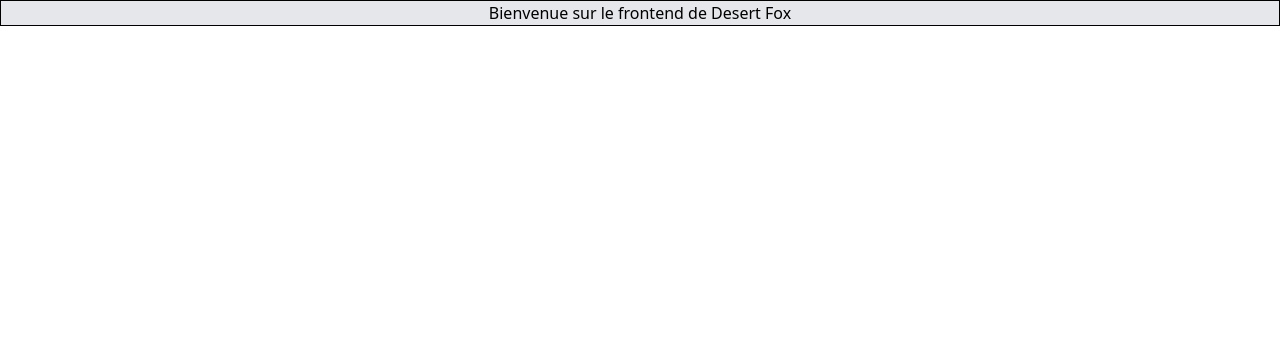
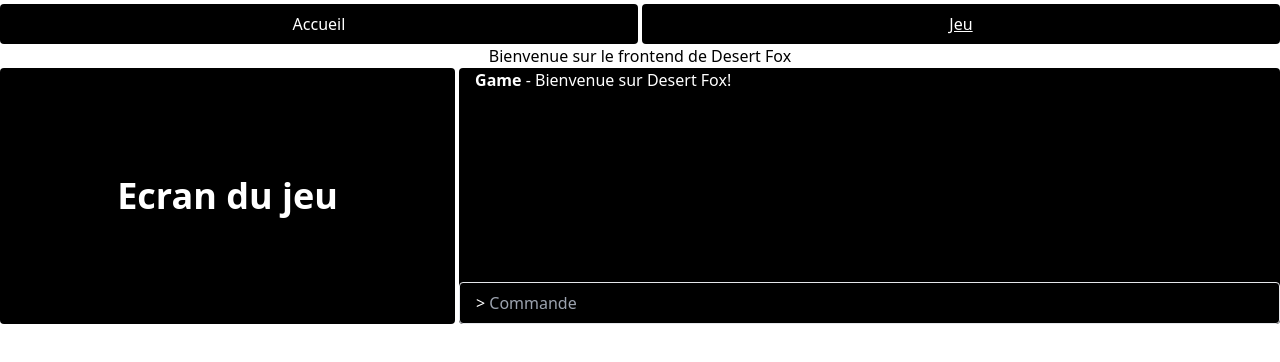
Before and after one commit to VernonRoche/Desert-Fox, a Vue app in the folder src/frontend/: page /#/game in a window 1280 px wide. Shown: the top 362 px of the page. Built offline with nearby package versions, Linux system fonts and the light colour scheme.

Commit message:
first frontend prototype

```diff
--- a/src/frontend/src/App.vue
+++ b/src/frontend/src/App.vue
@@ -1,15 +1,35 @@
 <template>
-  <div class="h-full w-full border border-black bg-gray-200"
-  >
+  <nav class="flex gap-1 justify-around w-screen pt-1">
+    <router-link
+      v-for="route in routes"
+      :key="route.path"
+      class="px-4 py-2 bg-black rounded text-white w-full text-center hover:font-bold transition-all hover:opacity-90"
+      :to="route.path"
+    >{{ route.name }}</router-link>
+  </nav>
+  <div class="h-screen w-screen">
     <h1 class="text-center">Bienvenue sur le frontend de Desert Fox</h1>
     <router-view></router-view>
   </div>
 </template>
 
 <script setup lang="ts">
+const routes = [
+  {
+    path: "/",
+    name: "Accueil"
+  },
+  {
+    path: "/game",
+    name: "Jeu"
+  },
+];
 </script>
 
 
 
 <style scoped>
+nav a.router-link-exact-active {
+  @apply underline;
+}
 </style>
--- a/src/frontend/src/main.ts
+++ b/src/frontend/src/main.ts
@@ -3,5 +3,12 @@ import App from "./App.vue";
 import router from "./router";
 import "./css/tailwind.css";
 
+const app = createApp(App);
 
-createApp(App).use(router).mount("#app");
+app.directive("scroll-to", {
+    mounted: (el) => {
+      el.scrollIntoView({ behavior: "smooth" });
+    },
+  });
+
+app.use(router).mount("#app");
--- a/src/frontend/src/router/index.ts
+++ b/src/frontend/src/router/index.ts
@@ -5,9 +5,13 @@ const routes: Array<RouteRecordRaw> = [
   {
     path: "/",
     name: "Home",
-    //alias: "Accueil",
     component: Home,
   },
+  {
+    path: "/game",
+    name: "Game",
+    component: () => import("../views/Game.vue"),
+  }
 ];
 
 const router = createRouter({
--- /dev/null
+++ b/src/frontend/src/views/Game.vue
@@ -0,0 +1,53 @@
+<template>
+    <div id="game" class="flex flex-col gap-5 w-full">
+        <div id="showGame" class="flex gap-1">
+            <div id="game-screen">
+                <div
+                    class="h-64 aspect-video bg-black text-white flex justify-center items-center text-4xl font-bold rounded"
+                >Ecran du jeu</div>
+            </div>
+            <div id="game-terminal" class="flex flex-col w-full h-64 bg-black rounded">
+                <div id="terminal" class="text-white overflow-y-scroll h-full">
+                    <!-- Besoin de changer le v-scroll-to mais fonctionne pour l'instant -->
+                    <p v-scroll-to class="pl-4" v-for="(line, index) in lines" :key="index">
+                        <span class="font-bold">{{ line.author }}</span>
+                        - {{ line.data }}
+                    </p>
+                </div>
+                <form
+                    @submit.prevent="addLine"
+                    class="border bg-transparent p-2 w-full pl-4 rounded text-white flex gap-1"
+                >
+                    <span>></span>
+                    <input
+                        id="commandInput"
+                        placeholder="Commande"
+                        type="text"
+                        v-model="terminalInput"
+                        minlength="1"
+                        class="bg-transparent w-full"
+                    />
+                </form>
+            </div>
+        </div>
+    </div>
+</template>
+
+<script lang="ts" setup>
+import { ref } from '@vue/runtime-dom';
+
+const terminalInput = ref("");
+const lines = ref([{ data: "Bienvenue sur Desert Fox!", author: "Game" }]);
+
+function addLine() {
+    if (!terminalInput.value) return;
+    lines.value.push({ data: terminalInput.value, author: "Vous" });
+    terminalInput.value = "";
+}
+</script>
+
+<style scoped>
+input:focus {
+    outline: none;
+}
+</style>
```
